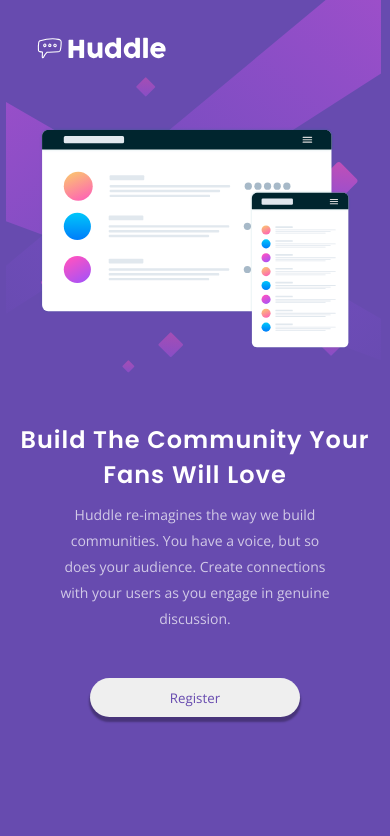
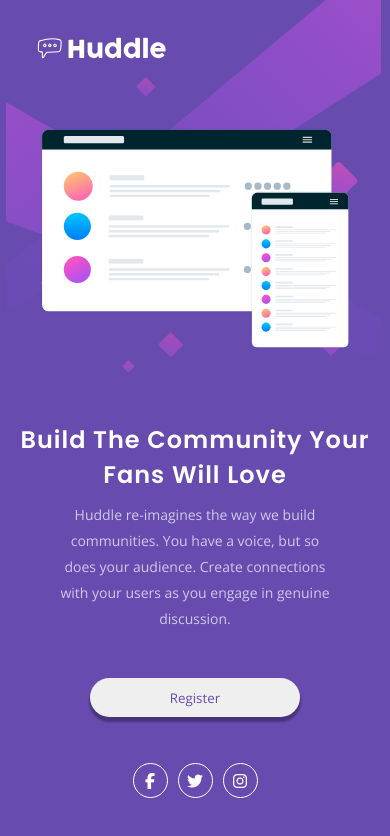
Before and after one commit to promatinwk/huddle-landing-page-with-single-introductory-section, a plain HTML site: page index.html in a window 390 px wide. Drawn offline with nearby package versions, Linux system fonts and the light colour scheme.

Commit message:
end of mobile version

```diff
--- a/index.html
+++ b/index.html
@@ -5,7 +5,7 @@
   <meta name="viewport" content="width=device-width, initial-scale=1.0"> <!-- displays site properly based on user's device -->
 
   <link rel="icon" type="image/png" sizes="32x32" href="./images/favicon-32x32.png">
-
+ <script src="https://kit.fontawesome.com/2374bc02b4.js" crossorigin="anonymous"></script>
   <title>Frontend Mentor | Huddle landing page with single introductory section</title>
   <link rel="stylesheet" href="./styles/styles.css">
 </head>
@@ -28,7 +28,15 @@
     <button>Register</button>
     </section>
   <section class="social">
-
+    <div class="facebook">
+      <i class="fa-brands fa-facebook-f"></i>
+    </div>
+    <div class="twitter">
+      <i class="fa-brands fa-twitter"></i>
+    </div>
+    <div class="instagram">
+      <i class="fa-brands fa-instagram"></i>
+    </div>
   </section>
   <footer>
     <p class="attribution">
--- a/styles/styles.scss
+++ b/styles/styles.scss
@@ -78,7 +78,22 @@ body{
 
         .social{
             flex-basis: 15vh;
-
+            display: flex;
+            align-items: center;
+            justify-content: center;
+            div{
+                padding: 5px;
+                i{
+                 width: 35px;
+                 text-align: center;
+                 line-height: 35px;
+                 height: 35px;
+                 display: block;
+                 border: 1px solid white;
+                 border-radius: 50%;
+                 color: white;
+                }
+            }
         }
       }
 }
```
Also changed, not shown: styles/styles.css, 1 other file.
